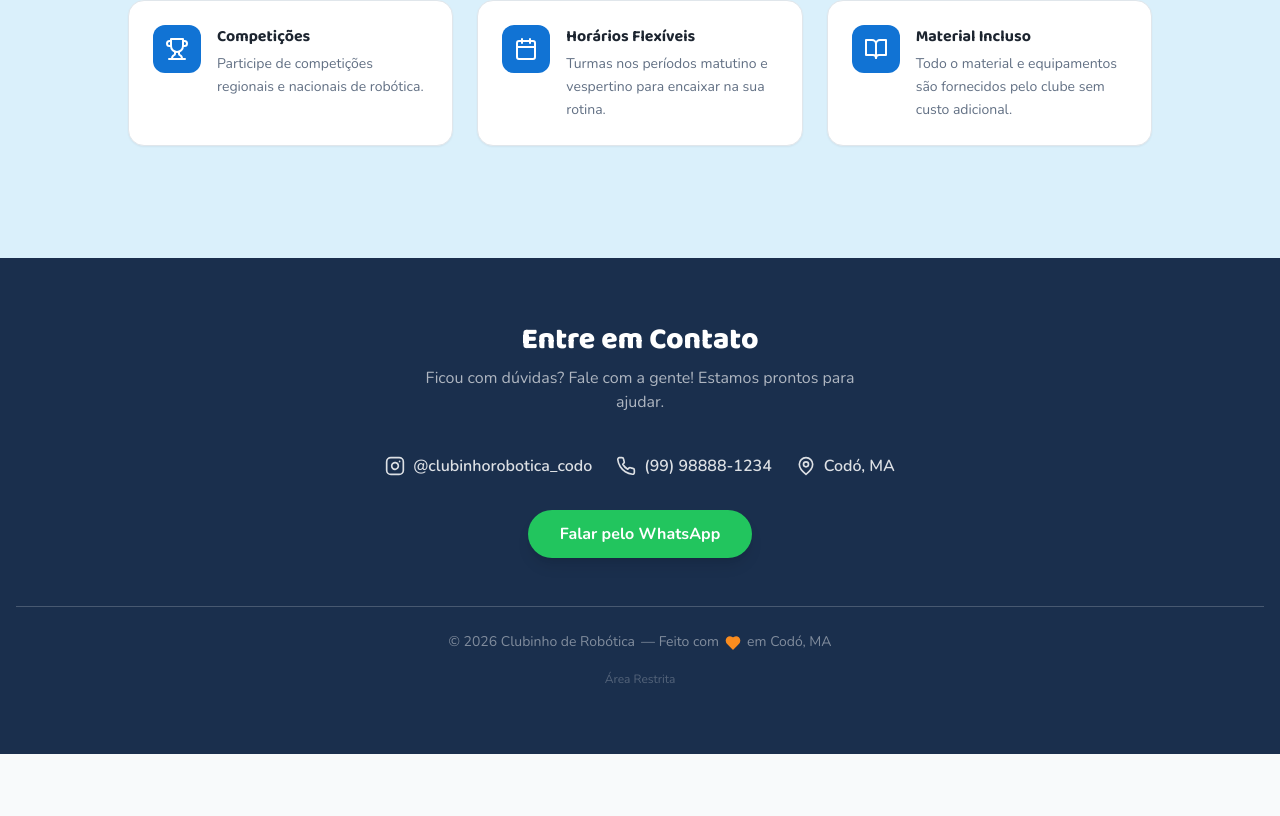
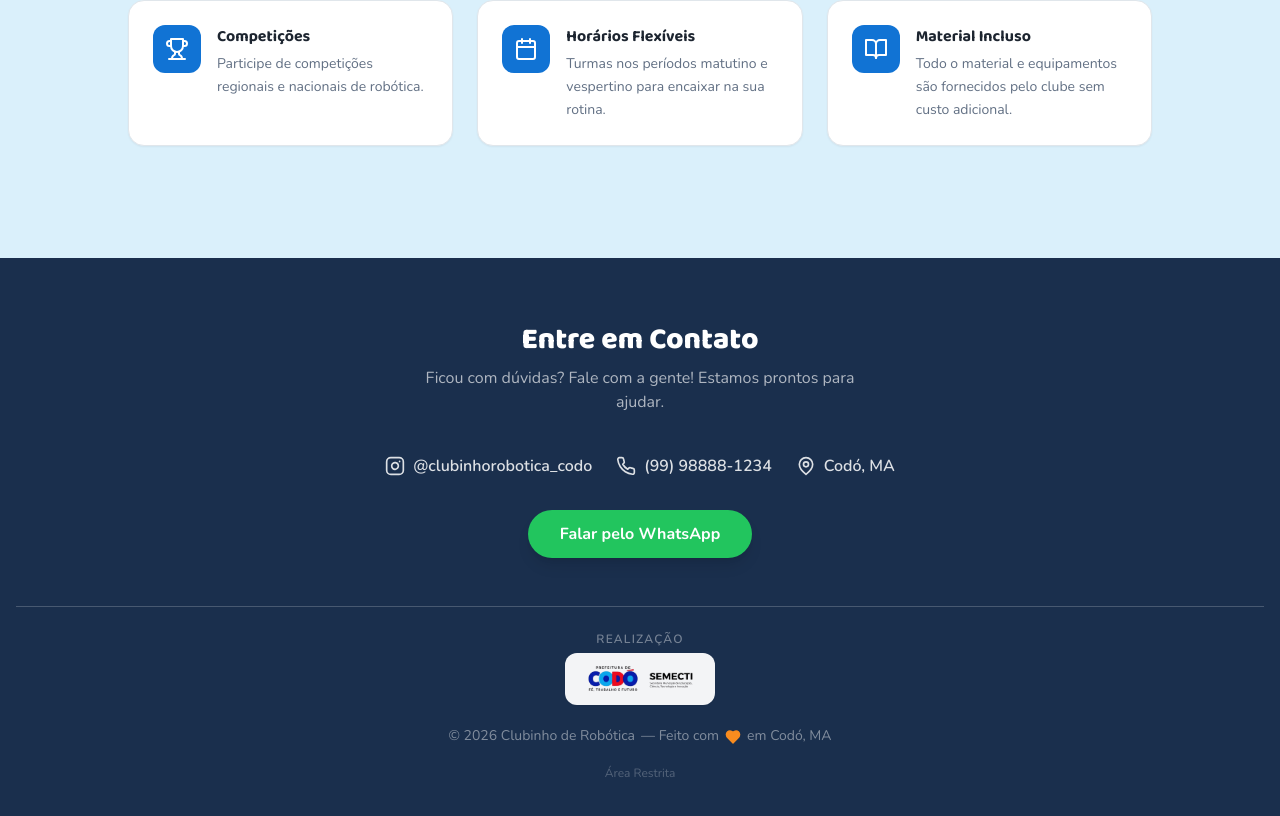
Before and after one commit to ulissesmatos/ClubeRobotica, a React (Vite) app: page / in a window 1280 px wide. Shown: the part 1765-2581 px from the top of the page. Before the commit the page ends 2519 px from the top, so only its background shows below. Built offline with nearby package versions, Linux system fonts and the light colour scheme; no server answers.

Commit message:
feat: adiciona logos Prefeitura de Codó e SEMECTI na hero e no footer

```diff
--- a/src/components/ContactSection.tsx
+++ b/src/components/ContactSection.tsx
@@ -1,6 +1,7 @@
 import { motion } from "framer-motion";
 import { Instagram, Phone, MapPin, Heart } from "lucide-react";
 import { Button } from "@/components/ui/button";
+import logosCodomSemecti from "@/assets/codó_e_semecti.webp";
 
 const WHATSAPP_NUMBER = "559998881234";
 const WHATSAPP_MESSAGE =
@@ -64,6 +65,17 @@ const ContactSection = () => {
 
         {/* Bottom bar */}
         <div className="border-t border-navy-foreground/20 pt-6 text-center">
+          {/* Logos realizacao */}
+          <div className="flex flex-col items-center gap-1.5 mb-5">
+            <span className="text-navy-foreground/40 text-xs font-semibold uppercase tracking-widest">Realização</span>
+            <div className="bg-white/95 rounded-xl px-4 py-2 shadow-sm">
+              <img
+                src={logosCodomSemecti}
+                alt="Prefeitura de Codó e SEMECTI"
+                className="h-9 w-auto object-contain"
+              />
+            </div>
+          </div>
           <p className="text-navy-foreground/45 text-sm flex flex-wrap items-center justify-center gap-x-1.5 gap-y-1 leading-relaxed">
             <span>© 2026 Clubinho de Robótica</span>
             <span>— Feito com</span>
--- a/src/components/HeroSection.tsx
+++ b/src/components/HeroSection.tsx
@@ -2,6 +2,7 @@ import { motion } from "framer-motion";
 import { Button } from "@/components/ui/button";
 import { ChevronDown } from "lucide-react";
 import heroImage from "@/assets/hero-robotics.avif";
+import logosCodomSemecti from "@/assets/codó_e_semecti.webp";
 
 const HeroSection = () => {
   const scrollTo = (id: string) =>
```
Also changed, not shown: src/assets/codó_e_semecti.webp (added).
